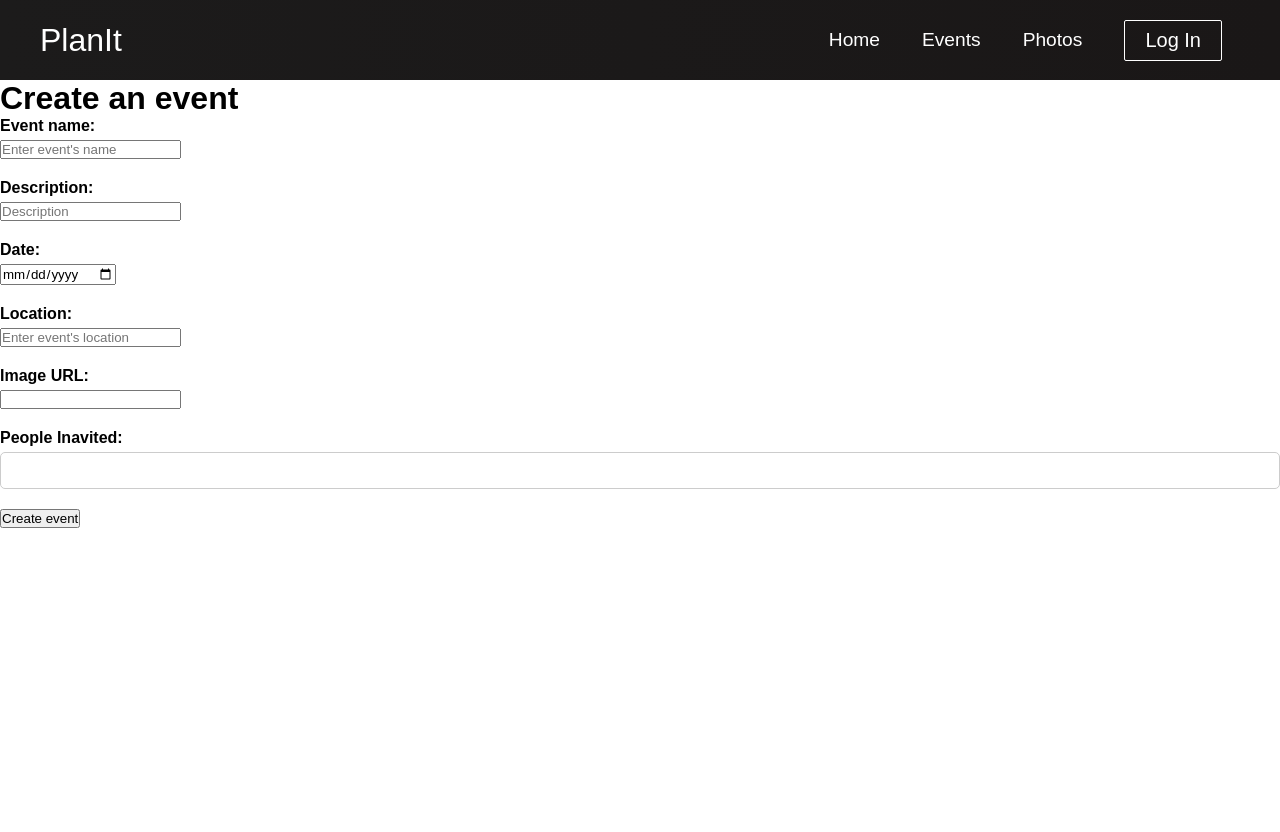
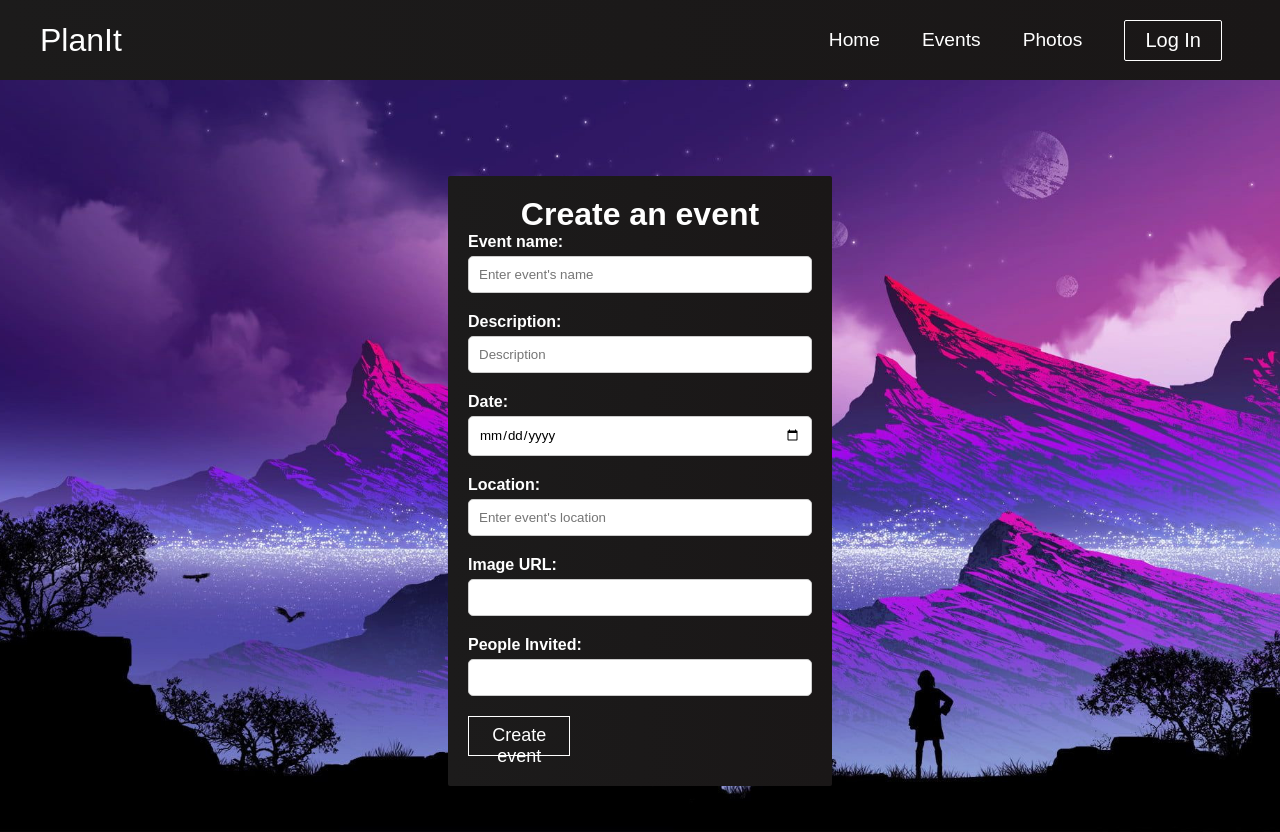
Before and after one commit to Nikieprogramach/PlanIt, a React (Create React App) app: page /create-event in a window 1280 px wide. Before the commit the page ends 800 px from the top, so only its background shows below. Built offline with nearby package versions, Linux system fonts and the light colour scheme.

Commit message:
Create event styling

```diff
--- a/src/components/pages/CreateEvent.js
+++ b/src/components/pages/CreateEvent.js
@@ -1,4 +1,5 @@
 import React, {useState, useEffect} from "react";
+import './CreateEvent.css'
 
 function CreateEvent(){
 
@@ -72,7 +73,7 @@ function CreateEvent(){
                             <input type="url" id="image" value={imageURL} onChange={(event) => setImageURL(event.target.value)} required />
                         </div>
                         <div class="form-group">
-                            <label for="image">People Inavited:</label>
+                            <label for="image">People Invited:</label>
                             <input type="email" id="email" value={emails} onChange={(event) => setEmails(event.target.value)} multiple required />
                         </div>
                              <button type="submit" className="create-button">Create event</button>
```
